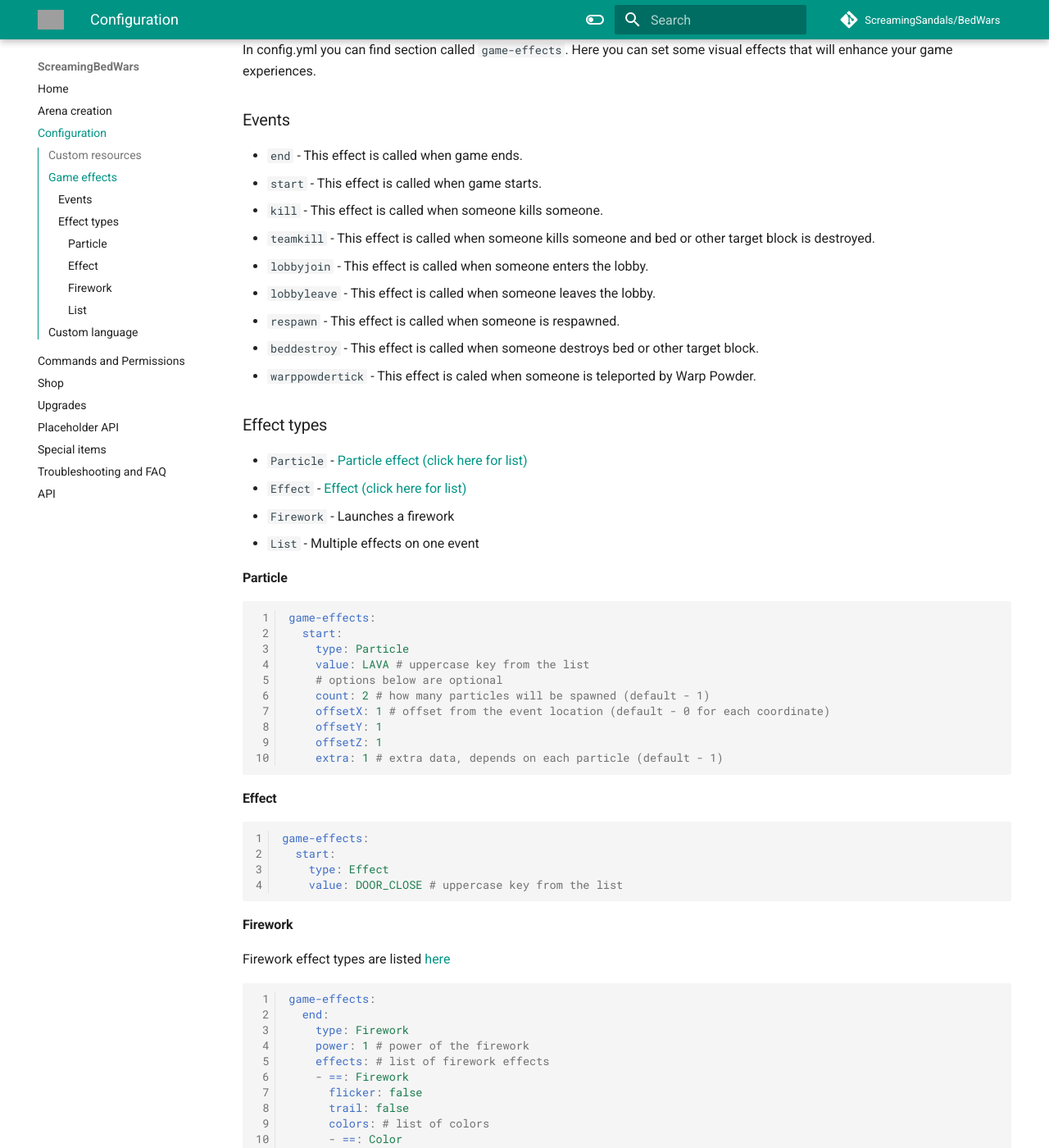
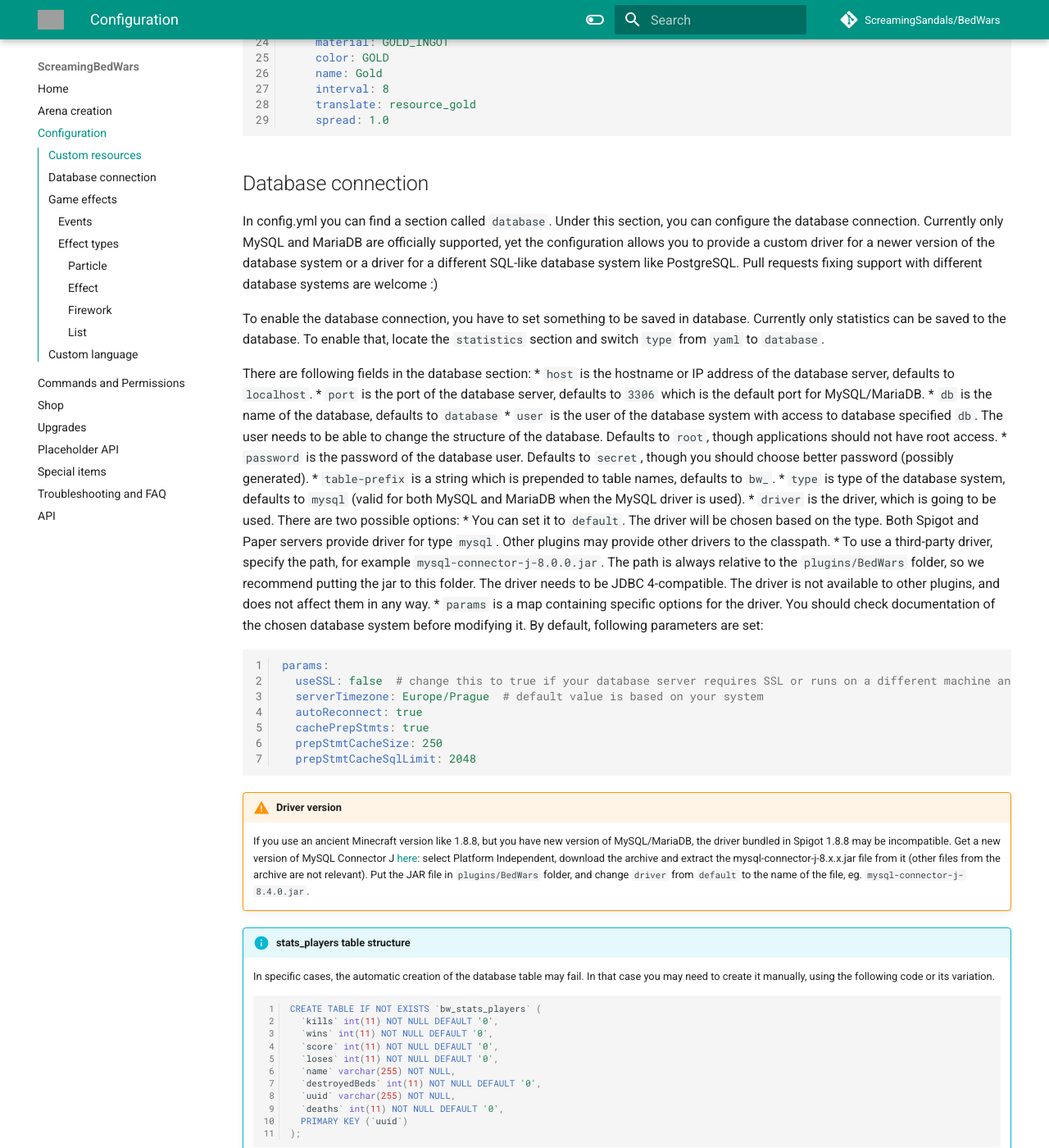
Before and after one commit to ScreamingSandals/BedWars, an MkDocs documentation site: the page built from docs/config.md, in a window 1280 px wide and 1400 px high, scrolled down 9759 px. Shown: the whole window at 82% size. Built offline with MkDocs 1.6.1 and Material for MkDocs 9.7.7, drawn with Linux system fonts in a browser that asks for light colours; comment, search, counter and statistics services are not loaded; the version menu is left out; some of the changed text lies outside the part shown; grey boxes are pictures that could not be loaded.

Commit message:
docs: 0.2.32, configuration, database connection configuration

````diff
--- a/docs/config.md
+++ b/docs/config.md
@@ -84,7 +84,9 @@ bungee:
   server: hub
   auto-game-connect: false
   kick-when-proxy-too-slow: true
-  select-random-game: true
+  random-game-selection:
+    enabled: true
+    preselect-games: false
   motd:
     enabled: false
     waiting: '%name%: Waiting for players [%current%/%max%]'
@@ -117,6 +119,7 @@ shop:
   show-page-numbers: true
   inventory-type: CHEST
   citizens-enabled: false
+  allow-execution-of-console-commands: true
 items:
   jointeam: COMPASS
   leavegame: SLIME_BALL
@@ -305,7 +308,15 @@ database:
   user: root
   password: secret
   table-prefix: bw_
-  useSSL: false
+  type: mysql
+  driver: default
+  params:
+    useSSL: false
+    serverTimezone: Europe/Prague
+    autoReconnect: true
+    cachePrepStmts: true
+    prepStmtCacheSize: 250
+    prepStmtCacheSqlLimit: 2048
 bossbar:
   use-xp-bar: false
   lobby:
@@ -398,7 +409,7 @@ removePurchaseFailedMessages: false
 removeUpgradeMessages: false
 disableCakeEating: true
 disableDragonEggTeleport: true
-preventArenaFromGriefing: false
+preventArenaFromGriefing: true
 update-checker:
   zero:
     console: true
@@ -495,9 +506,59 @@ resources:
     spread: 1.0
 ```
 
+## Database connection
+
+In config.yml you can find a section called `database`. Under this section, you can configure the database connection. Currently only MySQL and MariaDB are officially supported, yet the configuration allows you to provide a custom driver for a newer version of the database system or a driver for a different SQL-like database system like PostgreSQL. Pull requests fixing support with different database systems are welcome :)
+
+To enable the database connection, you have to set something to be saved in database. Currently only statistics can be saved to the database. To enable that, locate the `statistics` section and switch `type` from `yaml` to `database`.
+
+There are following fields in the database section:
+* `host` is the hostname or IP address of the database server, defaults to `localhost`.
+* `port` is the port of the database server, defaults to `3306` which is the default port for MySQL/MariaDB.
+* `db` is the name of the database, defaults to `database`
+* `user` is the user of the database system with access to database specified `db`. The user needs to be able to change the structure of the database. Defaults to `root`, though applications should not have root access.
+* `password` is the password of the database user. Defaults to `secret`, though you should choose better password (possibly generated).
+* `table-prefix` is a string which is prepended to table names, defaults to `bw_`.
+* `type` is type of the database system, defaults to `mysql` (valid for both MySQL and MariaDB when the MySQL driver is used).
+* `driver` is the driver, which is going to be used. There are two possible options:
+  * You can set it to `default`. The driver will be chosen based on the type. Both Spigot and Paper servers provide driver for type `mysql`. Other plugins may provide other drivers to the classpath.
+  * To use a third-party driver, specify the path, for example `mysql-connector-j-8.0.0.jar`. The path is always relative to the `plugins/BedWars` folder, so we recommend putting the jar to this folder. The driver needs to be JDBC 4-compatible. The driver is not available to other plugins, and does not affect them in any way.
+* `params` is a map containing specific options for the driver. You should check documentation of the chosen database system before modifying it. By default, following parameters are set:
+  ```yaml
+  params:
+    useSSL: false  # change this to true if your database server requires SSL or runs on a different machine and has SSL enabled
+    serverTimezone: Europe/Prague  # default value is based on your system
+    autoReconnect: true
+    cachePrepStmts: true
+    prepStmtCacheSize: 250
+    prepStmtCacheSqlLimit: 2048
+  ```
+
+!!! warning "Driver version"
+
+    If you use an ancient Minecraft version like 1.8.8, but you have new version of MySQL/MariaDB, the driver bundled in Spigot 1.8.8 may be incompatible. Get a new version of MySQL Connector J [here](https://dev.mysql.com/downloads/connector/j/): select Platform Independent, download the archive and extract the mysql-connector-j-8.x.x.jar file from it (other files from the archive are not relevant). Put the JAR file in `plugins/BedWars` folder, and change `driver` from `default` to the name of the file, eg. `mysql-connector-j-8.4.0.jar`.
+
+!!! info "stats_players table structure"
+
+    In specific cases, the automatic creation of the database table may fail. In that case you may need to create it manually, using the following code or its variation.
+
+    ```sql
+    CREATE TABLE IF NOT EXISTS `bw_stats_players` (
+      `kills` int(11) NOT NULL DEFAULT '0',
+      `wins` int(11) NOT NULL DEFAULT '0',
+      `score` int(11) NOT NULL DEFAULT '0',
+      `loses` int(11) NOT NULL DEFAULT '0',
+      `name` varchar(255) NOT NULL,
+      `destroyedBeds` int(11) NOT NULL DEFAULT '0',
+      `uuid` varchar(255) NOT NULL,
+      `deaths` int(11) NOT NULL DEFAULT '0',
+      PRIMARY KEY (`uuid`)
+    );
+    ```
+
 ## Game effects
 
-In config.yml you can find section called `game-effects`. Here you can set some visual effects that will enhance your game experiences.
+In config.yml you can find a section called `game-effects`. Here you can set some visual effects that will enhance your game experiences.
 
 ### Events
 * `end` - This effect is called when game ends.
````
Also changed, not shown: docs/index.md (+1 -1 lines), 1 other file.
